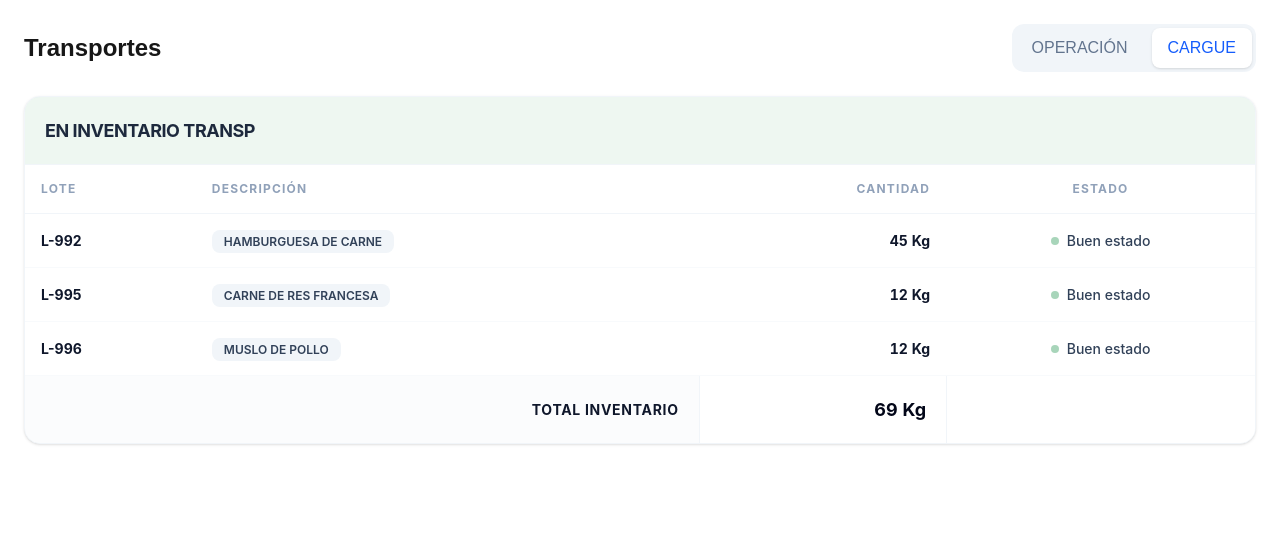
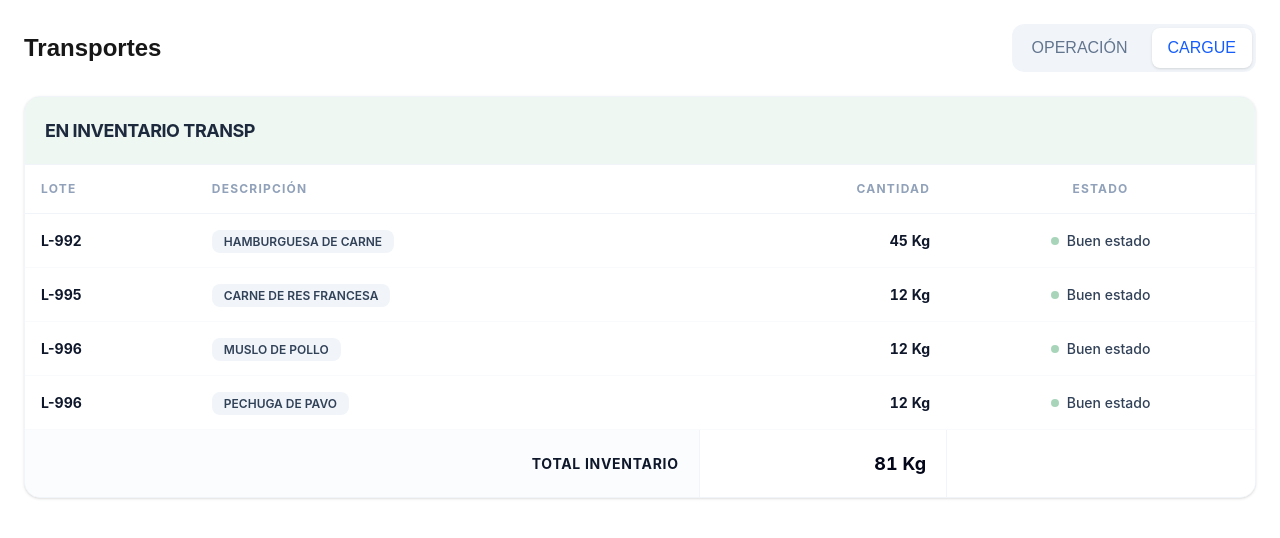
Before and after one commit to eldani13/frio, a Next.js app: page /components/ui/reportes/transportes in a window 1280 px wide. Both pictures are taken after a click on the button "CARGUE". Shown: the top 538 px of the page. Built offline with nearby package versions, Linux system fonts and the light colour scheme; no server answers; the database is empty.

Commit message:
Add new item to ListadoCargue: include 'PECHUGA DE PAVO' in the data array for improved inventory tracking.

```diff
--- a/app/components/ui/reportes/transportes/listadocargue.tsx
+++ b/app/components/ui/reportes/transportes/listadocargue.tsx
@@ -1,9 +1,10 @@
 export default function ListadoCargue() {
-    const datos = [
-      { lote: 'L-992', descripcion: 'HAMBURGUESA DE CARNE', cantidad: 45, estado: 'Buen estado' },
-      { lote: 'L-995', descripcion: 'CARNE DE RES FRANCESA', cantidad: 12, estado: 'Buen estado' },
-      { lote: 'L-996', descripcion: 'MUSLO DE POLLO', cantidad: 12, estado: 'Buen estado' },
-    ];
+  const datos = [
+    { lote: 'L-992', descripcion: 'HAMBURGUESA DE CARNE', cantidad: 45, estado: 'Buen estado' },
+    { lote: 'L-995', descripcion: 'CARNE DE RES FRANCESA', cantidad: 12, estado: 'Buen estado' },
+    { lote: 'L-996', descripcion: 'MUSLO DE POLLO', cantidad: 12, estado: 'Buen estado' },
+    { lote: 'L-996', descripcion: 'PECHUGA DE PAVO', cantidad: 12, estado: 'Buen estado' },
+  ];
 
     const totalKg = datos.reduce((acc, current) => acc + current.cantidad, 0);
 
```
